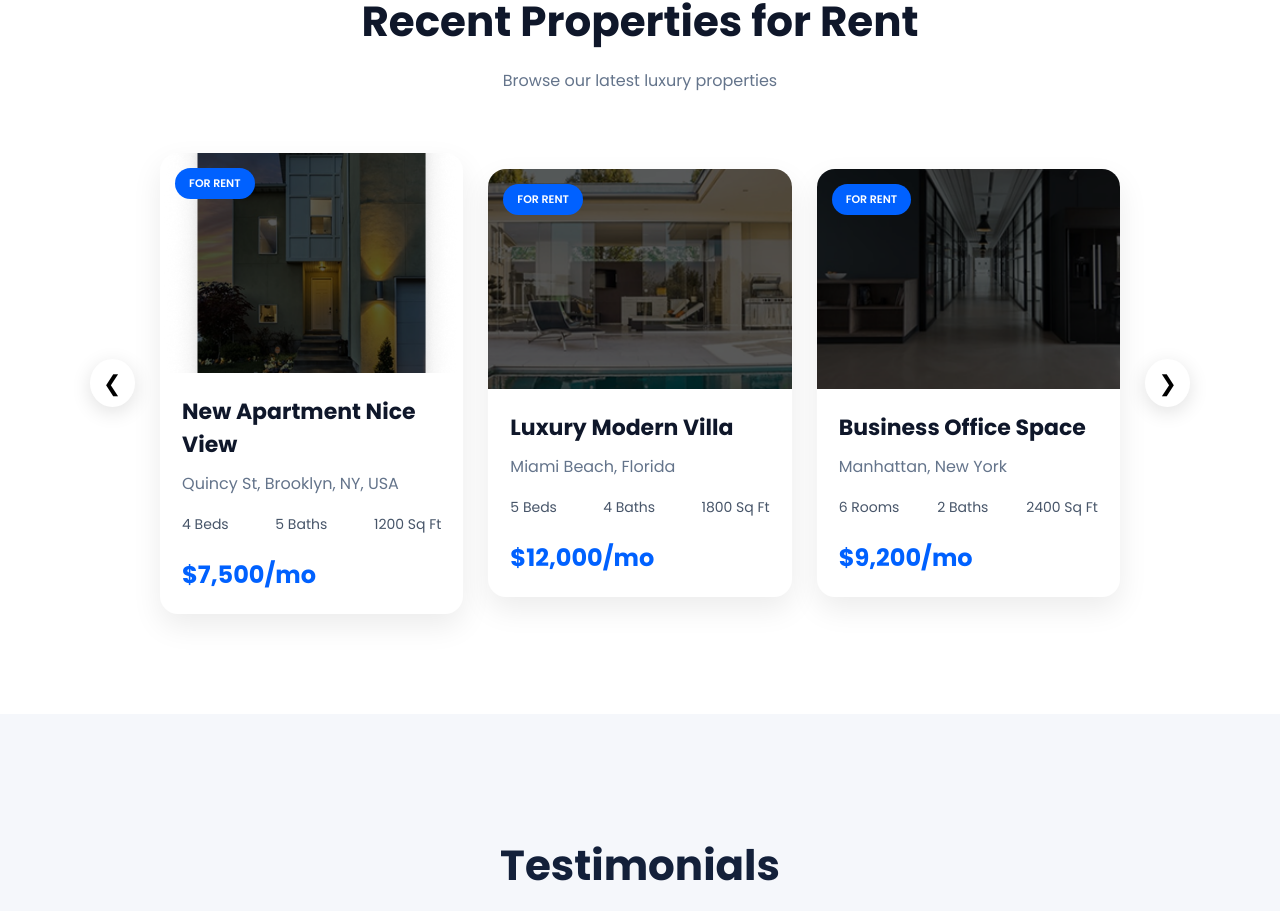
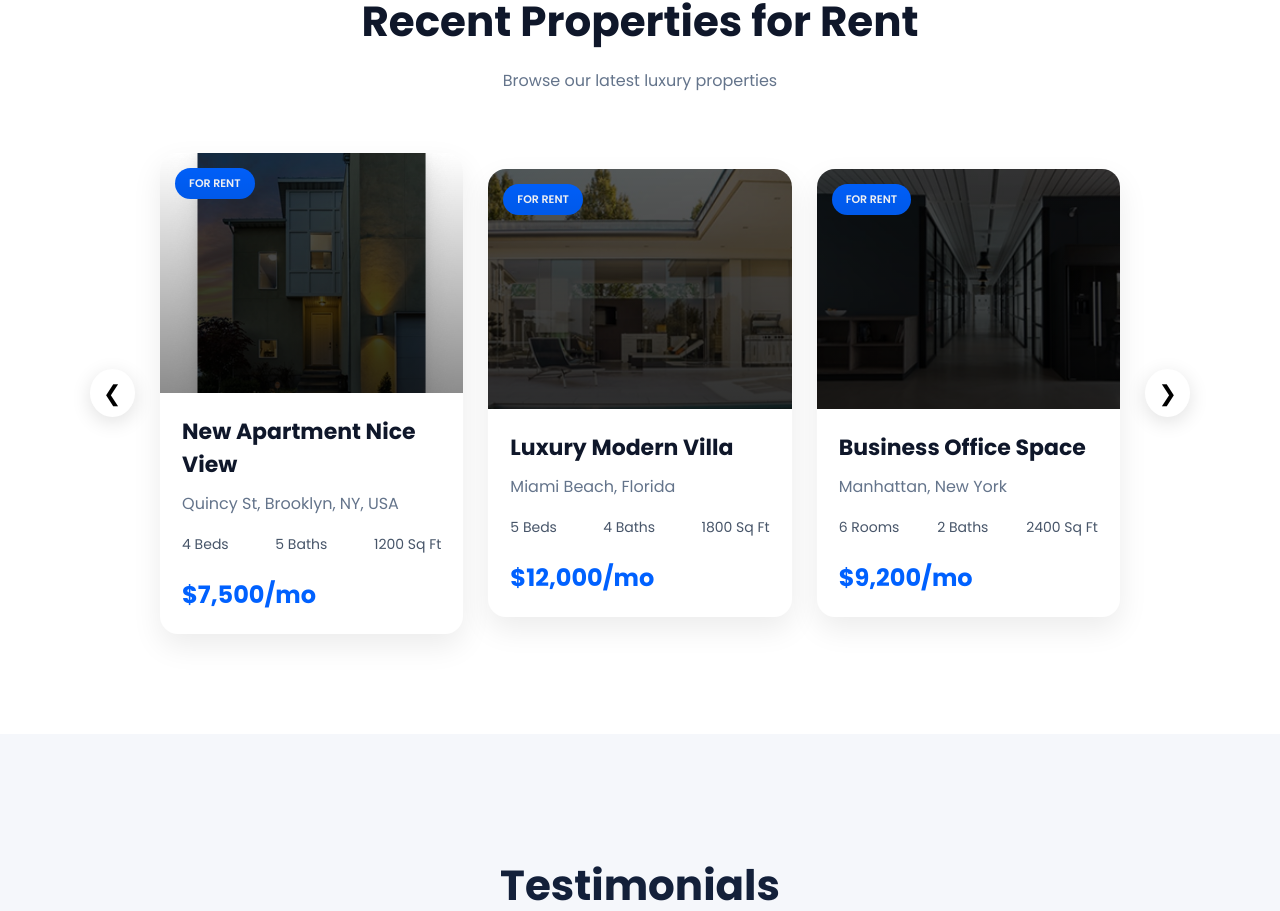
Before and after one commit to Somto-dev1234/real-estate-site, a React (Vite) app: page / in a window 1280 px wide. Shown: the part 2497-3408 px from the top of the page. Built offline with nearby package versions, Linux system fonts and the light colour scheme.

Commit message:
updated recent properties section

```diff
--- a/src/components/Hero.css
+++ b/src/components/Hero.css
@@ -1283,17 +1283,34 @@ font-size:24px;
 
 .recent-img-box{
   position:relative;
+  width: 100%;
+  height: 240px;
+  overflow: hidden;
 }
 
 .recent-img-box img{
   width:100%;
-  height:220px;
-
+  height:240px;
   object-fit:cover;
-
+  object-position:center 30%;
+transition: 0.5s ease;
   display:block;
-}
-
+  transition: 0.5s ease;
+}
+
+.recent-card:hover .recent-img-box img{
+  transform:scale(1.08);
+}
+.recent-img-box::after{
+  content:"";
+  position:absolute;
+  inset:0;
+  background:linear-gradient(
+      to top,
+      rgba(0,0,0,.45),
+      rgba(0,0,0,0)
+  );
+}
 /* TAG */
 
 .recent-tag{
```
